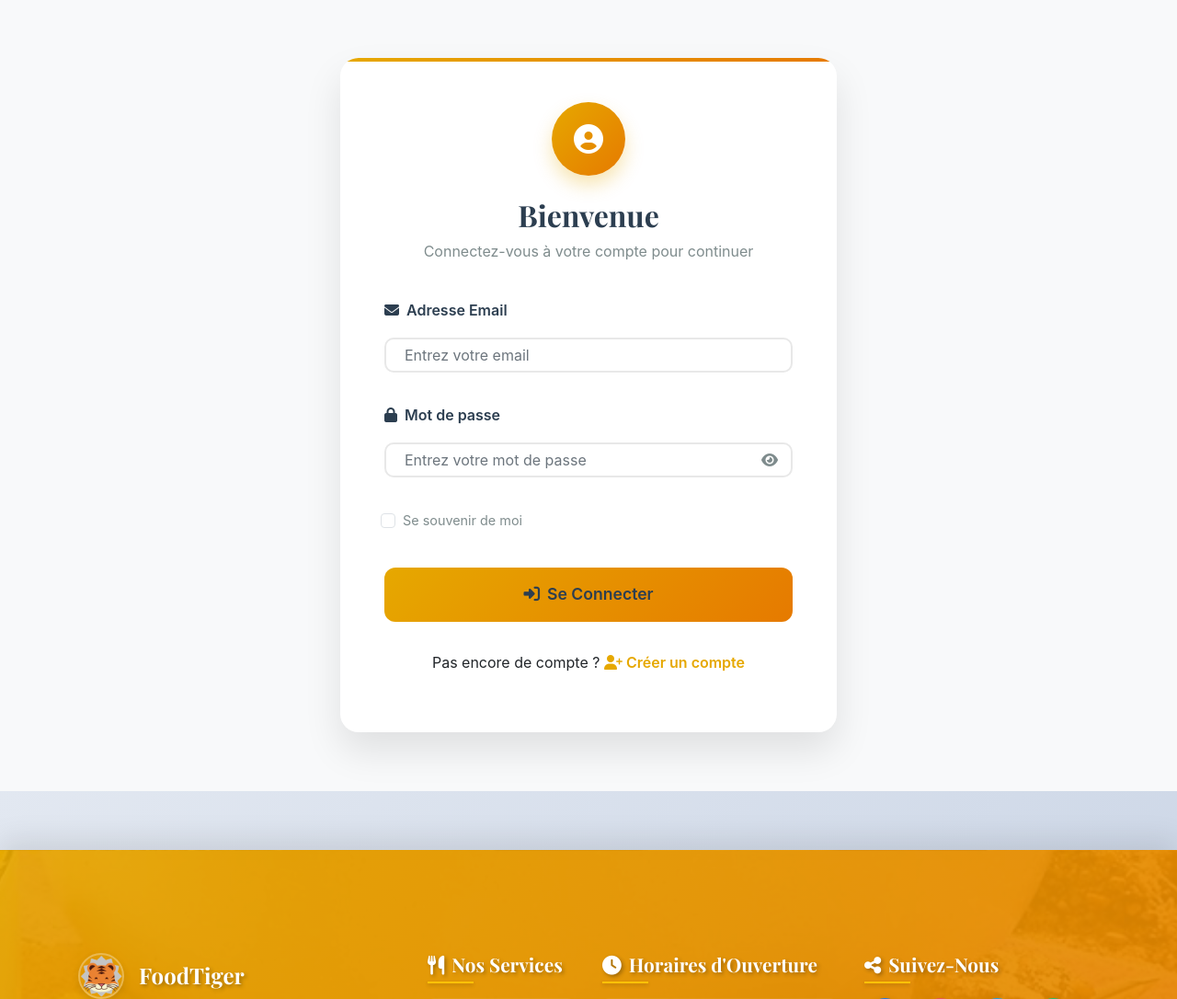
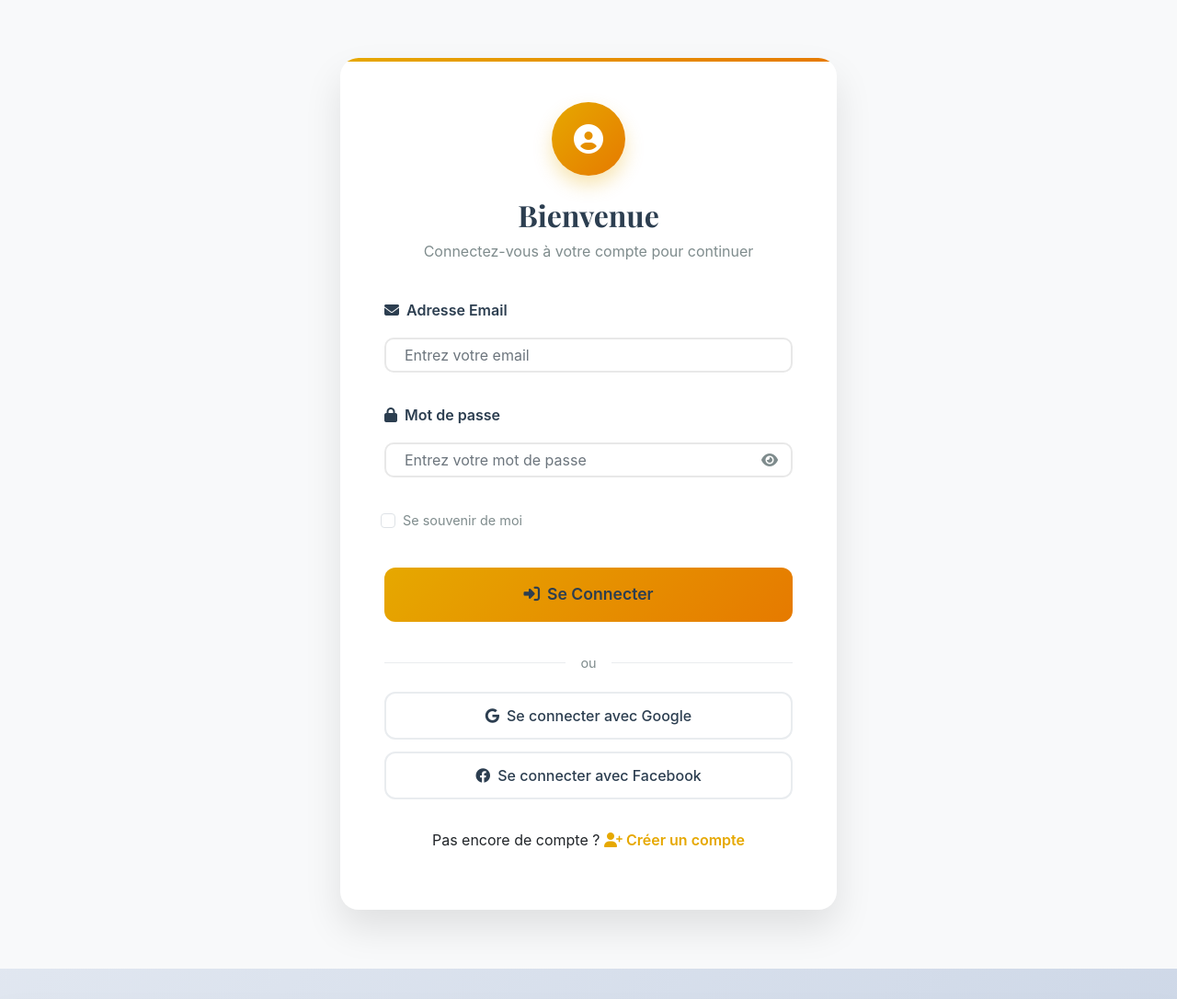
Before and after one commit to FOTSOWOMGNESYLVESTRECHRISTIAN/Restaurant-hotel, a PHP site: page /login.php in a window 1280 px wide. Shown: the part 441-1527 px from the top of the page at 92% size. Run offline with PHP 8.4, Linux system fonts and the light colour scheme.

Commit message:
Enhance login/register flows with secure redirects and OAuth improvements
Co-authored-by: christelleborisse <christelleborisse@gmail.com>

```diff
--- a/database/oauth_config.php
+++ b/database/oauth_config.php
@@ -5,12 +5,14 @@
 // Configuration Google OAuth
 define('GOOGLE_CLIENT_ID', 'YOUR_GOOGLE_CLIENT_ID');
 define('GOOGLE_CLIENT_SECRET', 'YOUR_GOOGLE_CLIENT_SECRET');
-define('GOOGLE_REDIRECT_URI', 'http://localhost/cantine-main/database/google_callback.php');
+// NOTE: Les scripts google_login.php et facebook_login.php génèrent dynamiquement l'URI de redirection en fonction de l'hôte actuel
+// Vous devez configurer dans la console Google/Facebook l'URL exacte de callback correspondante, par exemple:
+// https://votre-domaine.tld/database/google_login.php
+// https://votre-domaine.tld/database/facebook_login.php
 
 // Configuration Facebook OAuth
 define('FACEBOOK_APP_ID', 'YOUR_FACEBOOK_APP_ID');
 define('FACEBOOK_APP_SECRET', 'YOUR_FACEBOOK_APP_SECRET');
-define('FACEBOOK_REDIRECT_URI', 'http://localhost/cantine-main/database/facebook_callback.php');
 
 // URLs de base pour les APIs
 define('GOOGLE_AUTH_URL', 'https://accounts.google.com/o/oauth2/v2/auth');
--- a/login.php
+++ b/login.php
@@ -7,6 +7,9 @@ if (isset($_SESSION['Email'])) {
     header('location: index.php');
     exit();
 }
+
+// Détermine la page de redirection souhaitée après connexion
+$redirect_to = isset($_GET['redirect']) ? $_GET['redirect'] : 'index.php';
 ?>
 <!DOCTYPE html>
 <html lang="fr">
@@ -120,6 +123,8 @@ if (isset($_SESSION['Email'])) {
                                 </label>
                             </div>
 
+                            <input type="hidden" name="redirect" value="<?php echo htmlspecialchars($redirect_to, ENT_QUOTES, 'UTF-8'); ?>" />
+
                             <button type="submit" class="btn btn-login" name="login" id="loginBtn">
                                 <span class="btn-text">
                                     <i class="fas fa-sign-in-alt me-2"></i>Se Connecter
@@ -129,6 +134,16 @@ if (isset($_SESSION['Email'])) {
                                 </span>
                             </button>
                         </form>
+
+                        <div class="divider"><span>ou</span></div>
+                        <div class="social-login">
+                            <a class="btn btn-social btn-google" href="database/google_login.php?redirect=<?php echo urlencode($redirect_to); ?>">
+                                <i class="fab fa-google me-2"></i>Se connecter avec Google
+                            </a>
+                            <a class="btn btn-social btn-facebook" href="database/facebook_login.php?redirect=<?php echo urlencode($redirect_to); ?>">
+                                <i class="fab fa-facebook-f me-2"></i>Se connecter avec Facebook
+                            </a>
+                        </div>
 
                         <div class="login-footer">
                             <p class="text-center mb-3">
@@ -391,6 +406,50 @@ if (isset($_SESSION['Email'])) {
             text-decoration: none;
         }
 
+        .divider {
+            position: relative;
+            text-align: center;
+            margin: 2rem 0 1.25rem 0;
+        }
+        .divider::before {
+            content: '';
+            position: absolute;
+            top: 50%;
+            left: 0;
+            right: 0;
+            height: 1px;
+            background: var(--border-color);
+        }
+        .divider span {
+            background: white;
+            padding: 0 1rem;
+            color: var(--text-light);
+            font-size: 0.9rem;
+            position: relative;
+            z-index: 1;
+        }
+        .social-login {
+            display: flex;
+            flex-direction: column;
+            gap: 0.8rem;
+        }
+        .btn-social {
+            border: 2px solid var(--border-color);
+            border-radius: 12px;
+            padding: 0.75rem 1.5rem;
+            font-weight: 500;
+            transition: all 0.3s ease;
+            background: white;
+            color: var(--text-dark);
+            text-align: center;
+        }
+        .btn-social:hover {
+            transform: translateY(-2px);
+            box-shadow: 0 5px 15px rgba(0,0,0,0.1);
+        }
+        .btn-google:hover { border-color: #DB4437; color: #DB4437; }
+        .btn-facebook:hover { border-color: #4267B2; color: #4267B2; }
+
         /* Responsive Design */
         @media (max-width: 768px) {
             .hero-title {
```
Also changed, not shown: database/facebook_login.php (+35 -5 lines), database/google_login.php (+38 -5 lines), database/logincode.php (+28 -6 lines), database/registercode.php (+24 -2 lines), register.php (+9 -4 lines).
